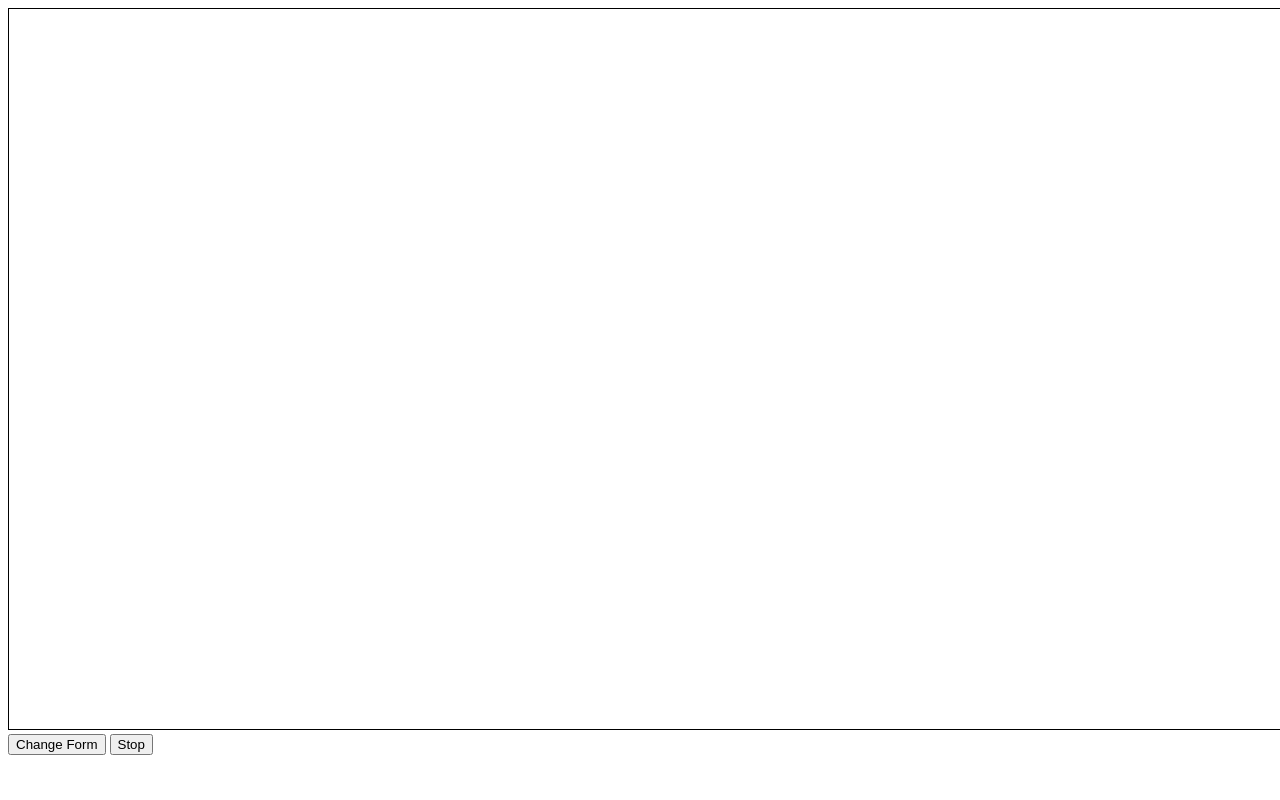
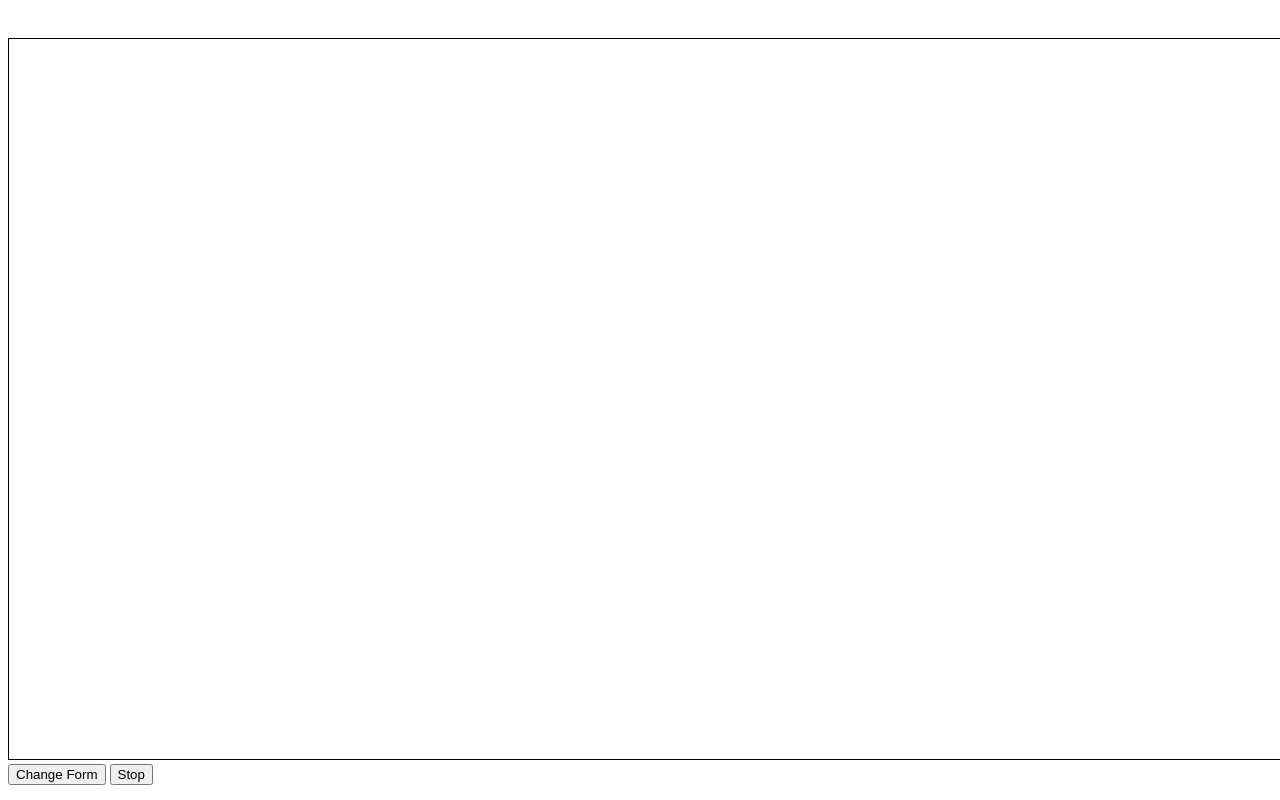
Before and after one commit to chopchaper42/movingPolygon, a plain HTML site: page index.html in a window 1280 px wide. Drawn offline with Linux system fonts and the light colour scheme.

Commit message:
content centered

```diff
--- a/style.css
+++ b/style.css
@@ -1,3 +1,12 @@
 .canvas {
     border: 1px #000 solid;
 }
+
+body {
+    display: flex;
+}
+
+.container {
+    margin: 30px auto 0;
+    max-width: 1300px;
+}
```
